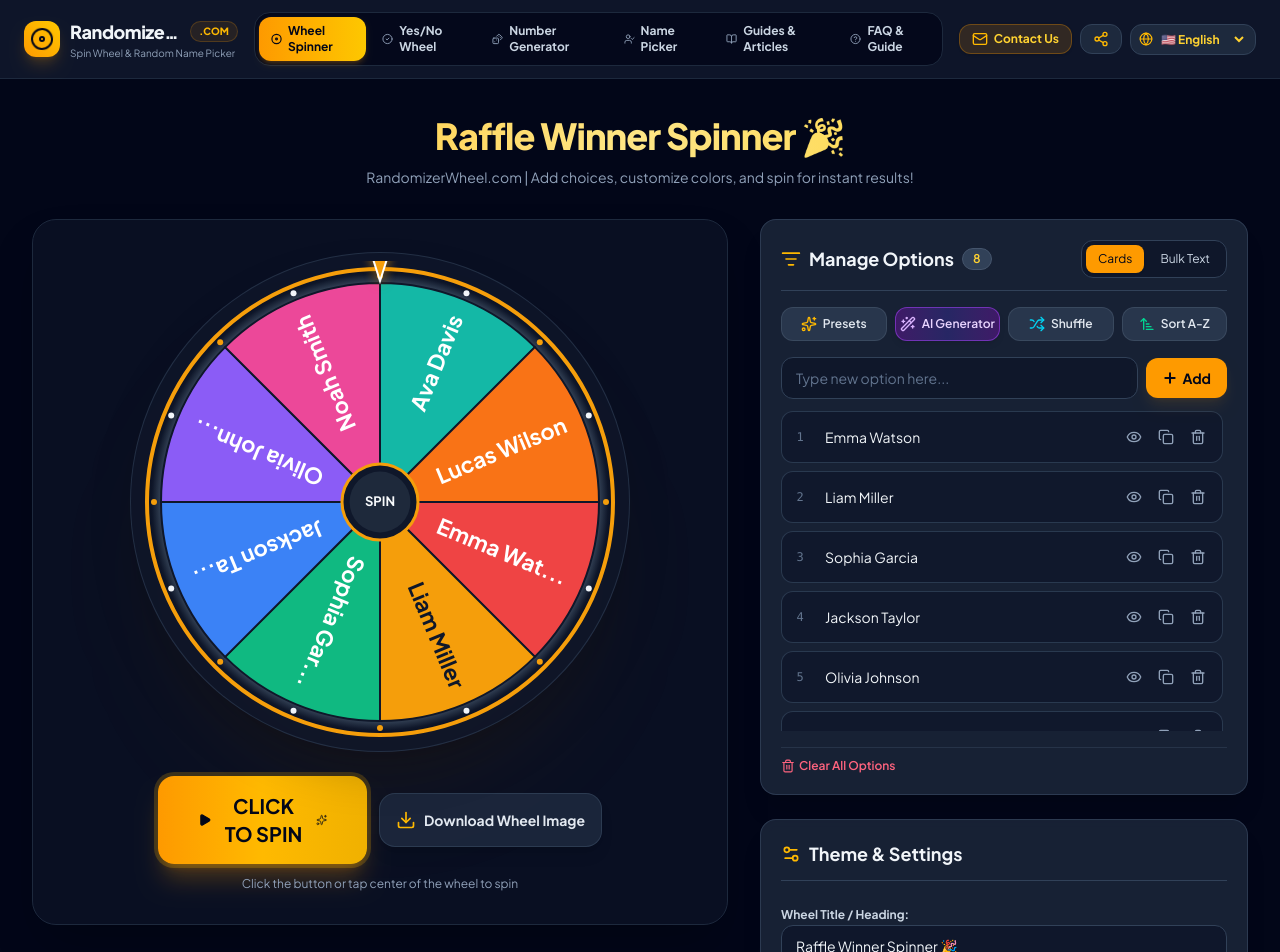
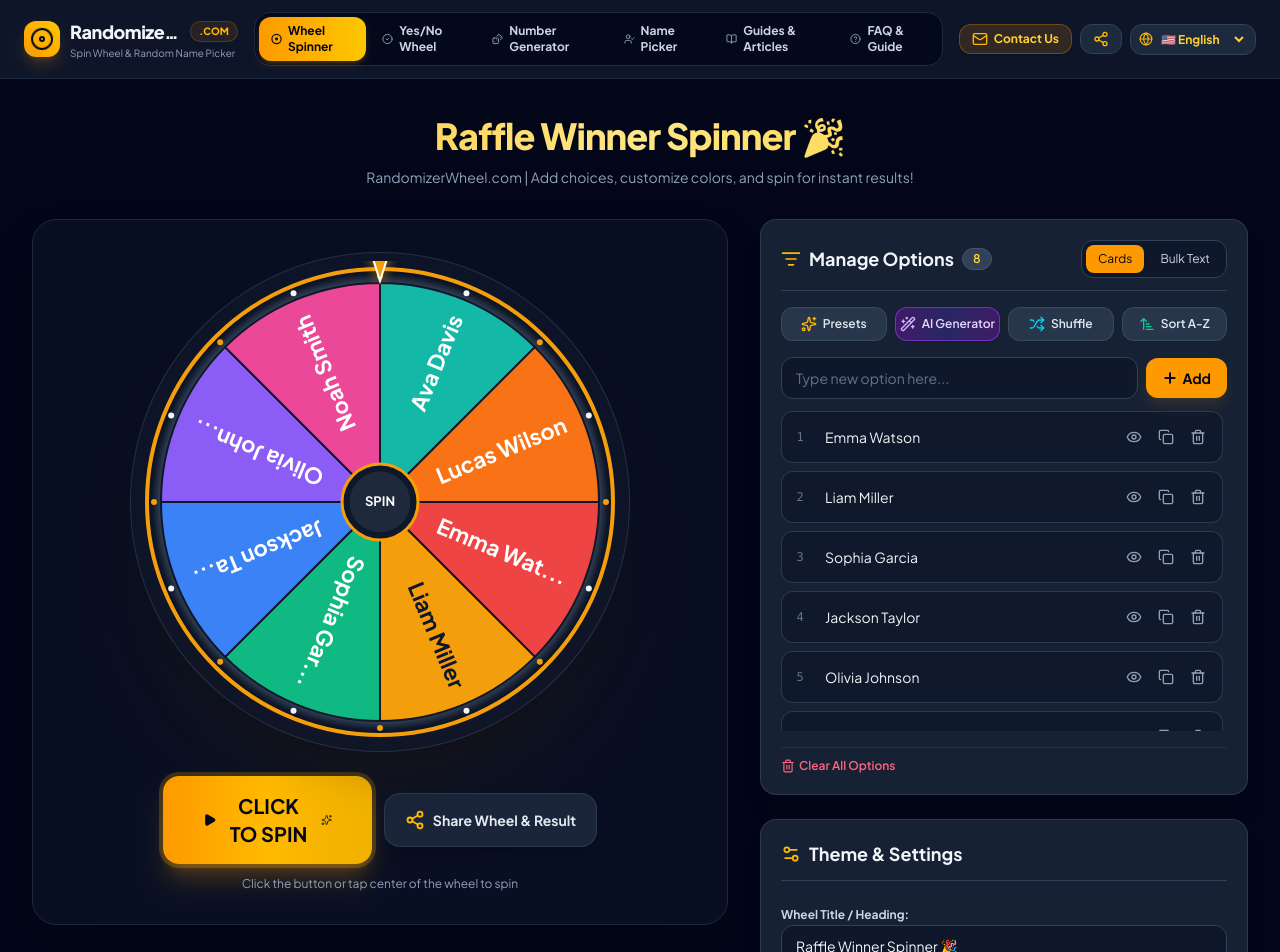
Before and after one commit to bbadil001-arch/picker-z, a React (Vite) app: page / in a window 1280 px wide. Shown: the top 952 px of the page. Built offline with nearby package versions, Linux system fonts and the light colour scheme.

Commit message:
feat: implement wheel and result sharing
Add functionality to generate and share a URL containing the current wheel state and spin result, along with updated translations and UI buttons.

```diff
--- a/src/App.tsx
+++ b/src/App.tsx
@@ -469,6 +469,8 @@ export default function App() {
         onSpinAgain={handleSpinAgain}
         onRemoveWinner={handleRemoveWinner}
         lang={lang}
+        wheelTitle={config.title}
+        options={options}
       />
 
       {/* Contact & Request Help Modal */}
--- a/src/components/SpinWheel.tsx
+++ b/src/components/SpinWheel.tsx
@@ -1,8 +1,8 @@
-import React, { useEffect, useRef, useCallback } from 'react';
+import React, { useEffect, useRef, useCallback, useState } from 'react';
 import { WheelOption, WheelConfig, Language } from '../types';
 import { getContrastTextColor, getSliceColors } from '../utils/colorThemes';
 import { sound } from '../utils/sound';
-import { Play, Sparkles, Download } from 'lucide-react';
+import { Play, Sparkles, Share2, Check } from 'lucide-react';
 import { t } from '../utils/translations';
 
 interface SpinWheelProps {
@@ -344,55 +344,40 @@ export const SpinWheel: React.FC<SpinWheelProps> = ({
     }
   }, [spinTrigger]);
 
-  const handleDownloadImage = () => {
-    const sourceCanvas = canvasRef.current;
-    if (!sourceCanvas) return;
+  const [copiedShare, setCopiedShare] = useState(false);
 
-    const exportCanvas = document.createElement('canvas');
-    const size = 1000;
-    exportCanvas.width = size;
-    exportCanvas.height = size + 120;
+  // Share current wheel state & result
+  const handleShareWheel = async () => {
+    const shareObj = {
+      title: config.title || '',
+      items: activeOptions.map((o) => o.label),
+    };
+    const query = '?wheel=' + encodeURIComponent(JSON.stringify(shareObj));
+    const fullUrl = `${window.location.origin}/${query}`;
+    const wheelTitle = config.title || (lang === 'ar' ? 'عجلة القرعة والخيارات العشوائية' : 'Randomizer Wheel');
+    const shareText =
+      lang === 'ar'
+        ? `🎯 أدر عجلة القرعة (${wheelTitle}) واكتشف النتيجة فوراً على RandomizerWheel.com!`
+        : `🎯 Spin the wheel (${wheelTitle}) for instant random picks on RandomizerWheel.com!`;
 
-    const ctx = exportCanvas.getContext('2d');
-    if (!ctx) return;
-
-    // Dark background
-    ctx.fillStyle = config.customBgColor || '#0f172a';
-    ctx.fillRect(0, 0, exportCanvas.width, exportCanvas.height);
-
-    // Subtle glow
-    const glow = ctx.createRadialGradient(size / 2, size / 2 + 30, 100, size / 2, size / 2 + 30, size / 2 + 50);
-    glow.addColorStop(0, 'rgba(245, 158, 11, 0.15)');
-    glow.addColorStop(1, 'rgba(15, 23, 42, 0)');
-    ctx.fillStyle = glow;
-    ctx.fillRect(0, 0, exportCanvas.width, exportCanvas.height);
-
-    // Optional Title Header
-    if (config.title) {
-      ctx.fillStyle = '#f59e0b';
-      ctx.font = 'bold 36px system-ui, -apple-system, sans-serif';
-      ctx.textAlign = 'center';
-      ctx.fillText(config.title, size / 2, 60);
+    if (navigator.share) {
+      try {
+        await navigator.share({
+          title: wheelTitle,
+          text: shareText,
+          url: fullUrl,
+        });
+        return;
+      } catch (e) {
+        // Fallback to clipboard copy if user dismissed or unsupported
+      }
     }
 
-    // Draw Source Canvas Wheel Centered
-    const wheelMargin = 70;
-    const wheelSize = size - wheelMargin * 2;
-    const wheelY = config.title ? 95 : 60;
-    ctx.drawImage(sourceCanvas, wheelMargin, wheelY, wheelSize, wheelSize);
-
-    // Watermark
-    ctx.fillStyle = '#94a3b8';
-    ctx.font = 'bold 24px system-ui, -apple-system, sans-serif';
-    ctx.textAlign = 'center';
-    ctx.fillText('RandomizerWheel.com', size / 2, exportCanvas.height - 35);
-
-    // Download PNG
-    const link = document.createElement('a');
-    const cleanTitle = config.title ? config.title.replace(/[^a-zA-Z0-9_\u0600-\u06FF-]/g, '_') : 'wheel';
-    link.download = `${cleanTitle}.png`;
-    link.href = exportCanvas.toDataURL('image/png');
-    link.click();
+    try {
+      await navigator.clipboard.writeText(fullUrl);
+      setCopiedShare(true);
+      setTimeout(() => setCopiedShare(false), 2200);
+    } catch (err) {}
   };
 
   return (
@@ -438,15 +423,25 @@ export const SpinWheel: React.FC<SpinWheelProps> = ({
           )}
         </button>
 
-        {/* Download Image Button */}
+        {/* Share Wheel & Result Button */}
         <button
-          onClick={handleDownloadImage}
+          id="btn-share-wheel"
+          onClick={handleShareWheel}
           disabled={isSpinning || activeOptions.length === 0}
-          title={t(lang, 'downloadImage')}
-          className="w-full sm:w-auto px-4 py-3.5 sm:py-4 bg-slate-800/90 hover:bg-slate-700 text-slate-200 hover:text-amber-400 rounded-2xl text-sm font-bold border border-slate-700/80 transition-all flex items-center justify-center gap-2 shadow-lg active:scale-95 disabled:opacity-50 shrink-0"
+          title={t(lang, 'shareWheel')}
+          className="w-full sm:w-auto px-4 sm:px-5 py-3.5 sm:py-4 bg-slate-800/90 hover:bg-slate-700 text-slate-200 hover:text-amber-400 rounded-2xl text-sm font-bold border border-slate-700/80 hover:border-amber-500/40 transition-all flex items-center justify-center gap-2 shadow-lg active:scale-95 disabled:opacity-50 shrink-0 cursor-pointer"
         >
-          <Download className="w-5 h-5 text-amber-400" />
-          <span className="inline">{t(lang, 'downloadImage')}</span>
+          {copiedShare ? (
+            <>
+              <Check className="w-5 h-5 text-emerald-400 stroke-[2.5]" />
+              <span className="text-emerald-400 font-bold">{t(lang, 'copiedLink')}</span>
+            </>
+          ) : (
+            <>
+              <Share2 className="w-5 h-5 text-amber-400 stroke-[2.2]" />
+              <span className="inline">{t(lang, 'shareWheel')}</span>
+            </>
+          )}
         </button>
       </div>
 
--- a/src/utils/translations.ts
+++ b/src/utils/translations.ts
@@ -35,7 +35,9 @@ export const translations: Record<Language, Record<string, string>> = {
     navFaq: 'FAQ & Guide',
     requestHelp: 'Request help or new features',
     allRightsReserved: 'All Rights Reserved',
-    downloadImage: 'Download Wheel Image',
+    shareWheel: 'Share Wheel & Result',
+    shareResult: 'Share Result',
+    copiedLink: 'Link Copied!',
     clickToSpin: 'CLICK TO SPIN',
     spinning: 'SPINNING...',
     congratulations: 'CONGRATULATIONS! 🎉',
@@ -119,6 +121,9 @@ export const translations: Record<Language, Record<string, string>> = {
     navFaq: 'FAQ et Guide',
     requestHelp: 'Demander de l’aide ou une fonctionnalité',
     allRightsReserved: 'Tous droits réservés',
+    shareWheel: 'Partager la Roue',
+    shareResult: 'Partager le Résultat',
+    copiedLink: 'Lien copié !',
     clickToSpin: 'CLIQUEZ POUR TOURNER',
     spinning: 'ROUTAGE...',
     congratulations: 'FÉLICITATIONS ! 🎉',
@@ -202,6 +207,9 @@ export const translations: Record<Language, Record<string, string>> = {
     navFaq: 'Preguntas Frecuentes',
     requestHelp: 'Solicitar ayuda o funciones',
     allRightsReserved: 'Todos los derechos reservados',
+    shareWheel: 'Compartir Ruleta',
+    shareResult: 'Compartir Resultado',
+    copiedLink: '¡Enlace copiado!',
     clickToSpin: 'HAZ CLIC PARA GIRAR',
     spinning: 'GIRANDO...',
     congratulations: '¡FELICITACIONES! 🎉',
@@ -285,6 +293,9 @@ export const translations: Record<Language, Record<string, string>> = {
     navFaq: 'الأسئلة والدليل',
     requestHelp: 'اطلب مساعدة أو خيارات جديدة',
     allRightsReserved: 'جميع الحقوق محفوظة',
+    shareWheel: 'مشاركة العجلة والنتيجة',
+    shareResult: 'مشاركة النتيجة',
+    copiedLink: 'تم نسخ الرابط!',
     clickToSpin: 'اضغط للتدوير',
     spinning: 'جاري التدوير...',
     congratulations: 'مبروك الفائز! 🎉',
@@ -369,6 +380,9 @@ export const translations: Record<Language, Record<string, string>> = {
     navFaq: '常见问题与指南',
     requestHelp: '请求帮助或新功能',
     allRightsReserved: '保留所有权利',
+    shareWheel: '分享转盘与结果',
+    shareResult: '分享结果',
+    copiedLink: '链接已复制！',
     clickToSpin: '点击旋转',
     spinning: '旋转中...',
     congratulations: '恭喜中奖！🎉',
@@ -452,6 +466,9 @@ export const translations: Record<Language, Record<string, string>> = {
     navFaq: 'คำถามที่พบบ่อย',
     requestHelp: 'ขอความช่วยเหลือหรือฟีเจอร์ใหม่',
     allRightsReserved: 'สงวนลิขสิทธิ์ทั้งหมด',
+    shareWheel: 'แชร์วงล้อและผลลัพธ์',
+    shareResult: 'แชร์ผลลัพธ์',
+    copiedLink: 'คัดลอกลิงก์แล้ว!',
     clickToSpin: 'กดเพื่อหมุน',
     spinning: 'กำลังหมุน...',
     congratulations: 'ยินดีด้วย! 🎉',
@@ -535,6 +552,9 @@ export const translations: Record<Language, Record<string, string>> = {
     navFaq: 'Tulong & FAQ',
     requestHelp: 'Humingi ng tulong o bagong feature',
     allRightsReserved: 'Lahat ng Karapatan ay Rizerbado',
+    shareWheel: 'Ibahagi ang Wheel',
+    shareResult: 'Ibahagi ang Resulta',
+    copiedLink: 'Nakopya ang Link!',
     clickToSpin: 'I-CLICK PARA PAIRALIN',
     spinning: 'UMIIKOT...',
     congratulations: 'MALIGAYANG BATI! 🎉',
@@ -618,6 +638,9 @@ export const translations: Record<Language, Record<string, string>> = {
     navFaq: '가이드 및 FAQ',
     requestHelp: '도움 요청 및 기능 제안',
     allRightsReserved: 'All Rights Reserved',
+    shareWheel: '휠 및 결과 공유',
+    shareResult: '결과 공유',
+    copiedLink: '링크 복사됨!',
     clickToSpin: '클릭하여 돌리기',
     spinning: '돌아가는 중...',
     congratulations: '축하합니다! 🎉',
@@ -701,6 +724,9 @@ export const translations: Record<Language, Record<string, string>> = {
     navFaq: 'よくある質問とガイド',
     requestHelp: 'ヘルプ・新 requested 機能',
     allRightsReserved: 'All Rights Reserved',
+    shareWheel: 'ルーレットと結果を共有',
+    shareResult: '結果を共有',
+    copiedLink: 'リンクをコピーしました！',
     clickToSpin: 'クリックして回す',
     spinning: '回転中...',
     congratulations: 'おめでとうございます！🎉',
```
Also changed, not shown: src/components/WinnerModal.tsx (+66 -7 lines).
